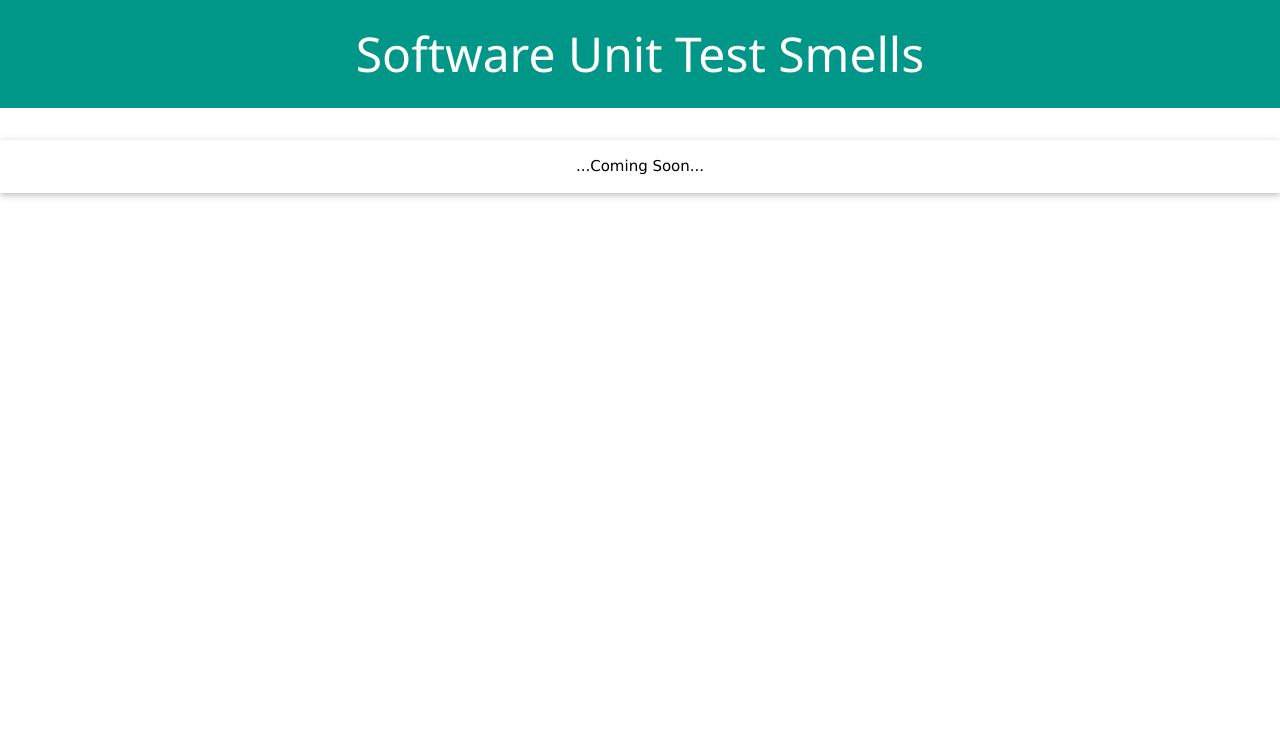
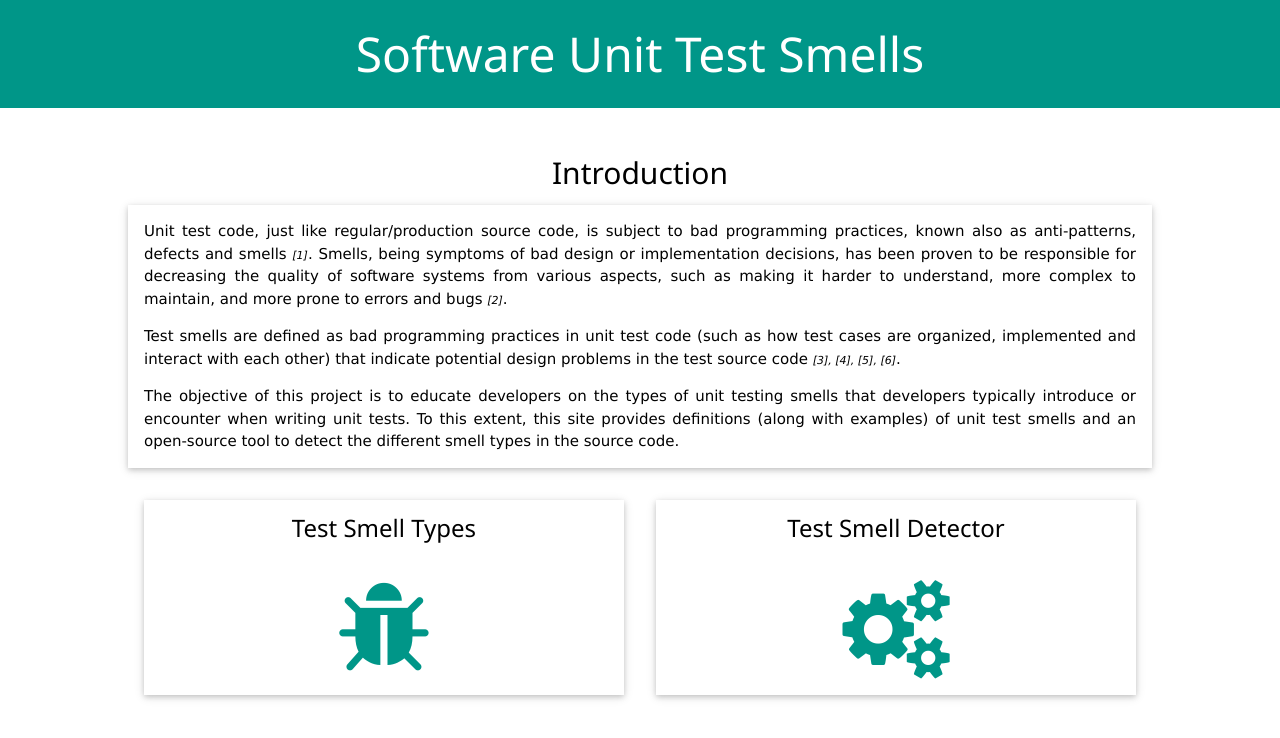
Before and after one commit to TestSmells/TestSmells.github.io, a plain HTML site: page index.html in a window 1280 px wide. Drawn offline with Linux system fonts and the light colour scheme.

Commit message:
added content

```diff
--- a/index.html
+++ b/index.html
@@ -17,9 +17,52 @@
 
 
 <div class="w3-center w3-padding-32">
-    <div class="w3-card w3-container">
-        <p>...Coming Soon...</p>
+    <h2>Introduction</h2>
+    <div class="w3-card w3-container w3-justify w3-padded-box">
+        <p>
+            Unit test code, just like regular/production source code, is subject to bad programming practices, known
+            also as
+            anti-patterns, defects and smells <span class="w3-cite">[1]</span>. Smells, being symptoms of bad design or
+            implementation decisions, has
+            been proven to be responsible for decreasing the quality of software systems from various aspects, such as
+            making it harder to understand, more complex to maintain, and more prone to errors and bugs <span
+                class="w3-cite">[2]</span>.
+        </p>
+        <p>
+            Test smells are defined as bad programming practices in unit test code (such as how test cases are
+            organized, implemented and interact with each other) that indicate potential design problems in the test
+            source code <span class="w3-cite">[3], [4], [5], [6]</span>.
+        </p>
+        <p>
+            The objective of this project is to educate developers on the types of unit testing smells that developers
+            typically introduce or encounter when writing unit tests. To this extent, this site provides definitions
+            (along with examples) of unit test smells and an open-source tool to detect the different smell types in the
+            source code.
+        </p>
     </div>
+
+    <div class="w3-card w3-padded-box w3-margin-top">
+        <div class="w3-container w3-half w3-margin-top w3-margin-bottom">
+            <a href='download.html' style="text-decoration: none;">
+                <div class="w3-card w3-container">
+                    <h3>Test Smell Types</h3><br>
+                    <i class="fa fa-bug w3-margin-bottom w3-text-theme" style="font-size:100px"></i>
+                </div>
+            </a>
+        </div>
+
+        <div class="w3-container w3-half w3-margin-top w3-margin-bottom">
+            <a href='pages/tsDetect.html' style="text-decoration: none;">
+                <div class="w3-card w3-container">
+                    <h3>Test Smell Detector</h3><br>
+                    <i class="fa fa-cogs w3-margin-bottom w3-text-theme" style="font-size:100px"></i>
+                </div>
+            </a>
+        </div>
+
+
+    </div>
+</div>
 </div>
 
 
```
